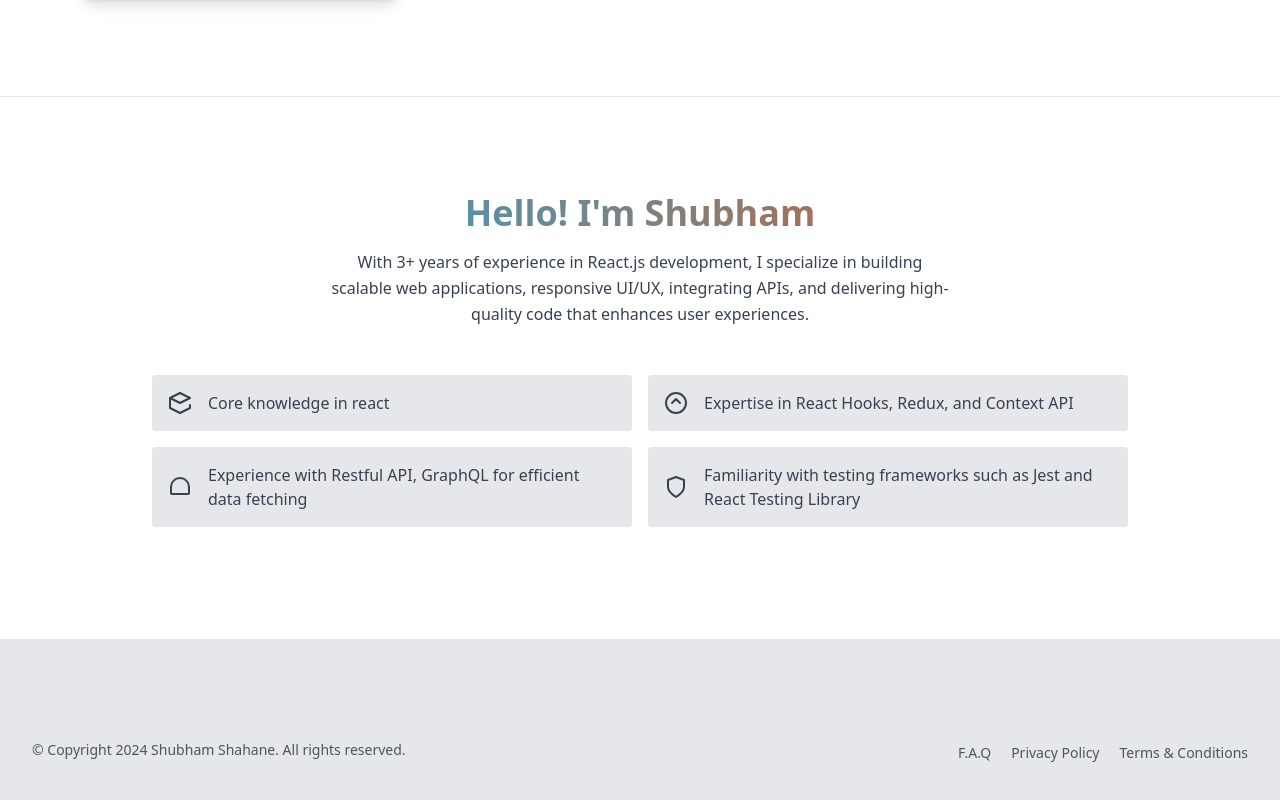
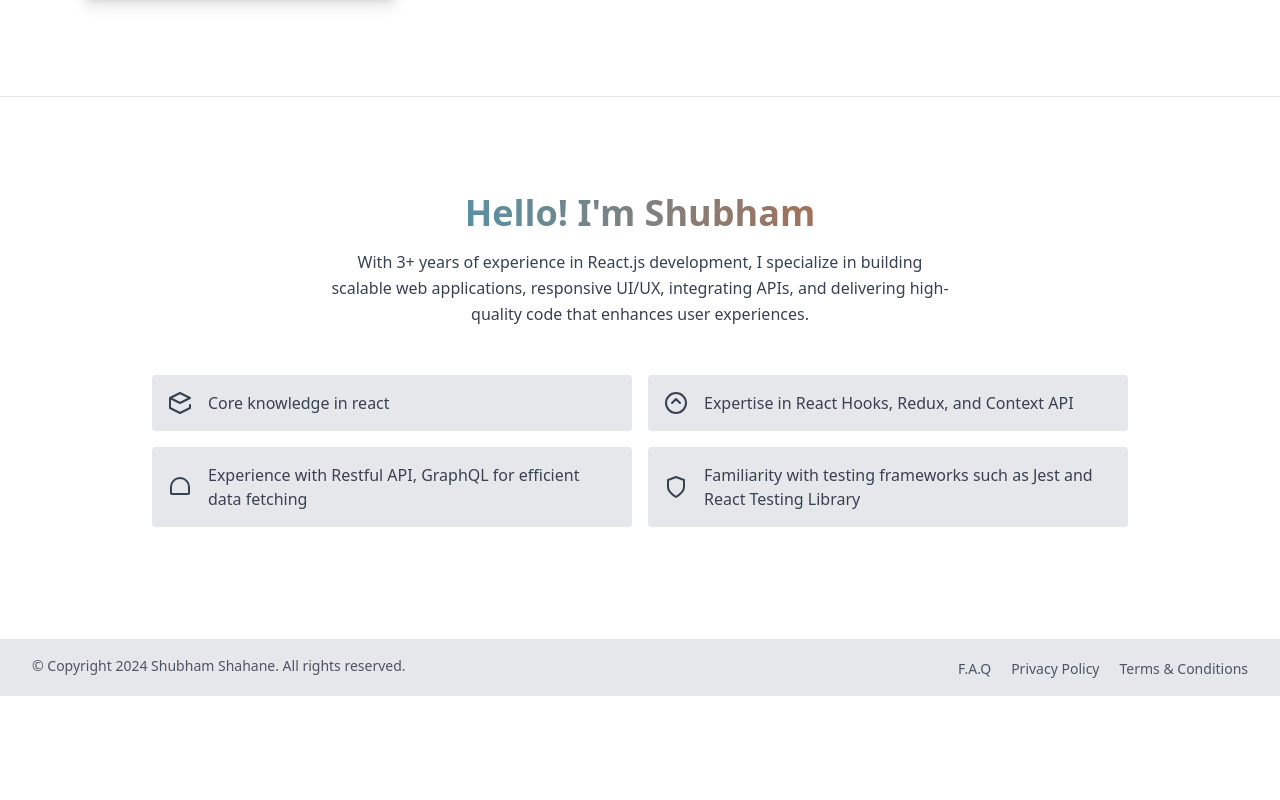
Before and after one commit to shubhamshahane1234/Portfolio, a React (Create React App) app: page / in a window 1280 px wide. Shown: the part 3283-4083 px from the top of the page. After the commit the page ends 3979 px from the top, so only its background shows below. Built offline with nearby package versions, Linux system fonts and the light colour scheme.

Commit message:
footer changes

```diff
--- a/src/components/Footer.js
+++ b/src/components/Footer.js
@@ -5,8 +5,8 @@ const Footer = () => {
   const year = date.getFullYear();
   return (
     <footer class="font-lexend py-4 w-full min-h-full bg-gray-200">
-      <div className="px-4 pt-16 mx-auto sm:max-w-xl md:max-w-full lg:max-w-screen-xxl md:px-24 lg:px-8">
-        <div className="flex flex-col-reverse justify-between pt-5 pb-10 border-t lg:flex-row">
+      <div className="px-4 mx-auto sm:max-w-xl md:max-w-full lg:max-w-screen-xxl md:px-24 lg:px-8">
+        <div className="flex flex-col-reverse justify-between border-t lg:flex-row">
           <p className="text-sm text-gray-600">
             © Copyright {year} Shubham Shahane. All rights reserved.
           </p>
```
